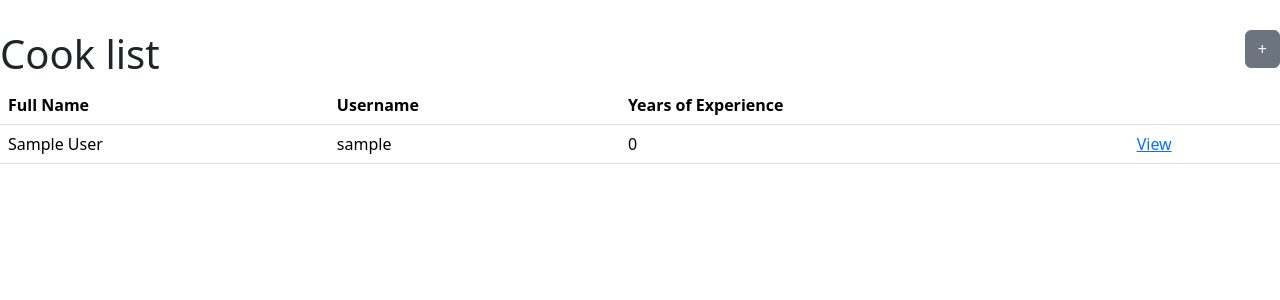
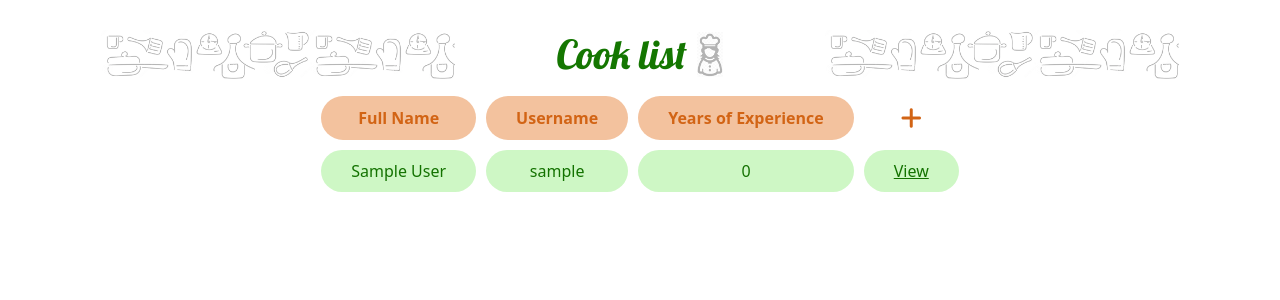
Before and after one commit to Iago-pixel/kitchen-service-mate, a Django app: page /cooks/ in a window 1280 px wide. Shown: the part 106-406 px from the top of the page. Run offline with Django 5.2, Linux system fonts and the light colour scheme; the visitor is signed in with stand-in values (Sample User, id 1); data comes from the database, SQL or seed files in the repository; some libraries are stand-ins or nearby versions.

Commit message:
feat: enhance cook list page with new images and styling for links and table

```diff
--- a/static/css/styles.css
+++ b/static/css/styles.css
@@ -38,6 +38,44 @@
   color: #000;
 }
 
+.add-link {
+  color: #d26415;
+  font-size: 1.5rem;
+}
+
+.add-link:hover {
+  color: #147601;
+}
+
+.view-link {
+  color: #137200;
+}
+
+.view-link:hover {
+  color: #d26415;
+}
+
+table {
+  border-spacing: 10px;
+  border-collapse: separate;
+}
+
+th, td {
+  border-radius: 50px;
+  padding: 10px 30px;
+  text-align: center;
+}
+
+th {
+  background-color: #F3C29E;
+  color: #d26415;
+}
+
+td {
+  background-color: #CEF7C5;
+  color: #137200;
+}
+
 @media only screen and (max-width: 768px) {
   .hidden-in-tablet {
     display: none;
--- a/templates/menu/cook_list.html
+++ b/templates/menu/cook_list.html
@@ -1,20 +1,25 @@
 {% extends 'base.html' %}
+{% load static %}
 
 {% block content %}
-  <h1>Cook list <a style="float: right;" class="btn btn-secondary" href="{% url 'menu:cook-create' %}">+</a></h1>
-  <table class="table">
+  <div class="d-flex justify-content-evenly">
+    <img class="hidden-in-tablet" src="{% static 'img/cook_list_title_img.png' %}" alt="" height="50px">
+    <h1 class="d-flex align-items-center" style="font-family: var(--font-title); color: var(--font-green);">Cook list <img style="margin-left: 10px;" src="{% static 'img/cook_img.png' %}" alt="" height="45px"></h1>
+    <img class="hidden-in-tablet" src="{% static 'img/cook_list_title_img.png' %}" alt="" height="50px">
+  </div>
+  <table class="mx-auto">
     <tr>
       <th>Full Name</th>
-      <th>Username</th>
-      <th>Years of Experience</th>
-      <th></th>
+      <th class="hidden-in-tablet">Username</th>
+      <th class="hidden-in-tablet">Years of Experience</th>
+      <th style="background-color: transparent;"><a class="add-link" href="{% url 'menu:dish-create' %}"><i class="fa-solid fa-plus"></i></a></th>
     </tr>
     {% for cook in cook_list %}
       <tr>
         <td>{{ cook.first_name }} {{ cook.last_name }}</td>
-        <td>{{ cook.username }}</td>
-        <td>{{ cook.years_of_experience }}</td>
-        <td><a href="{{ cook.get_absolute_url }}">View</a></td>
+        <td class="hidden-in-tablet">{{ cook.username }}</td>
+        <td class="hidden-in-tablet">{{ cook.years_of_experience }}</td>
+        <td><a href="{{ cook.get_absolute_url }}" class="view-link">View</a></td>
       </tr>
     {% empty %}
       <tr>
```
Also changed, not shown: static/img/cook_img.png (added), static/img/cook_list_title_img.png (added).
